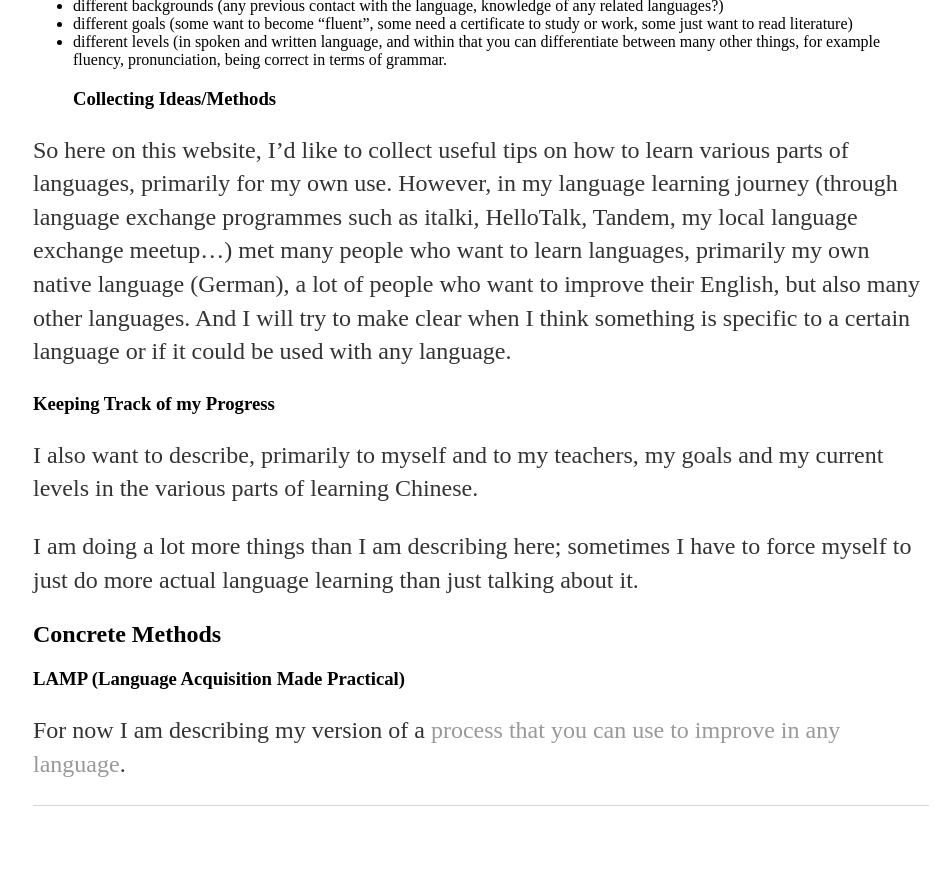
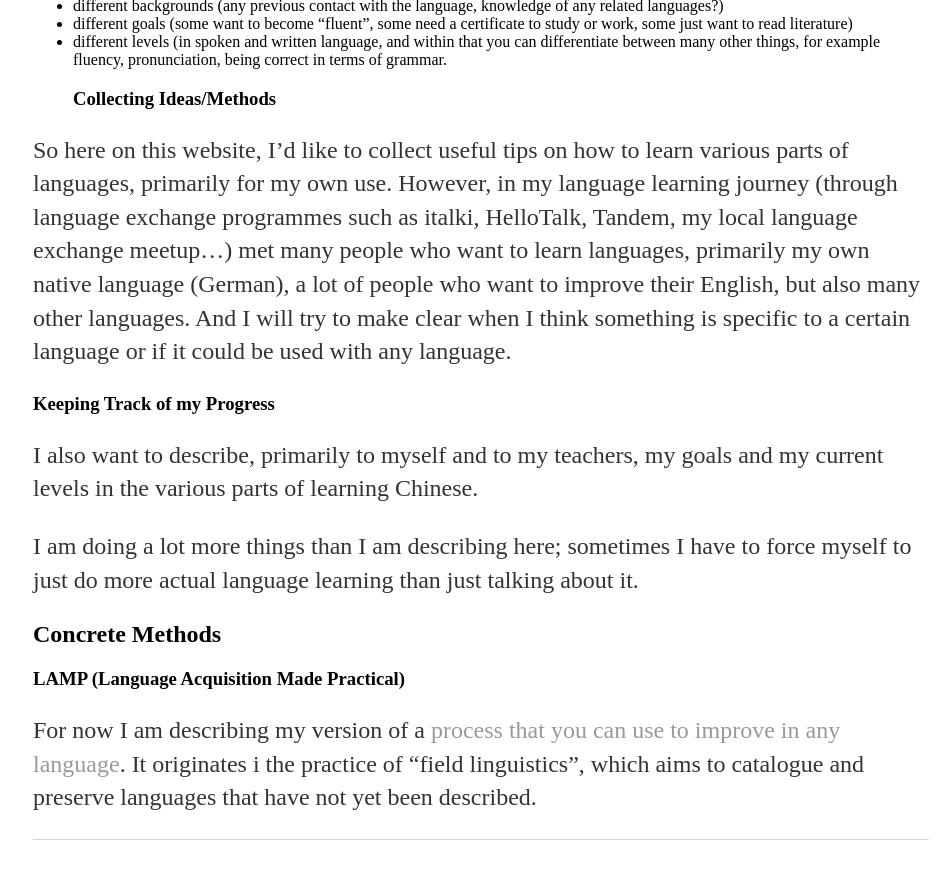
Before and after one commit to nczempin/ll, a Jekyll site: the page built from index.md, in a window 1280 px wide and 900 px high, scrolled down 1070 px. Shown: the top 879 px of the window, without its empty margins (159-1109 px from the left). Built offline with Jekyll 4.4.1, drawn with Linux system fonts in a browser that asks for light colours.

Commit message:
Update index.md

```diff
--- a/index.md
+++ b/index.md
@@ -40,4 +40,4 @@ I am doing a lot more things than I am describing here; sometimes I have to forc
 ## Concrete Methods
 
 ### LAMP (Language Acquisition Made Practical)
-For now I am describing my version of a [process that you can use to improve in any language](lamp-overview).
+For now I am describing my version of a [process that you can use to improve in any language](lamp-overview). It originates i the practice of "field linguistics", which aims to catalogue and preserve languages that have not yet been described.
```
